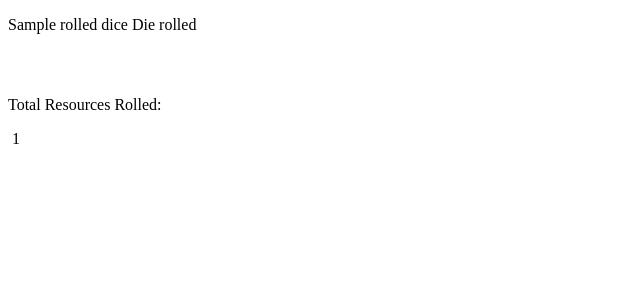
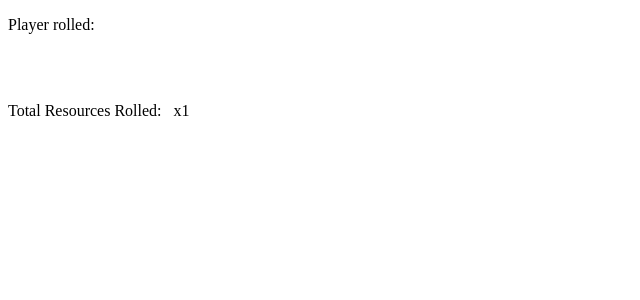
Before and after one commit to Karins-Coils/CastleDice, a Django app: template CastleDice/templates/rolldice.html in a window 1280 px wide. Shown: the top 300 px of the page, without its empty margins (0-640 px from the left). Run offline with Django 3.2, Linux system fonts and the light colour scheme; the template is opened without the code that fills it: most values are stand-ins (such as "Sample title", 1, 10 or a date in 2020); parts of the project's set-up code (start-up, migrations or seed data) failed here and were passed over.

Commit message:
fixed the not rolling duplicates error, changed some var names, and reformatted the template

```diff
--- a/CastleDice/dice/diceClass.py
+++ b/CastleDice/dice/diceClass.py
@@ -74,10 +74,10 @@ def roll_and_total_dice(dieSet):
 
 def total_dice(rolled_die):
     # takes in list formatted like so:
-    #   [ dice_type: (resource, count), ... ]
+    # ( (dice_type, (resource, count)), ...)
     r_rolled = {}
-    for d in rolled_die:
-        resource, count = rolled_die[d]
+    for d, roll in rolled_die:
+        resource, count = roll
         if r_rolled.has_key(resource):
             r_rolled[resource] += count
         else:
--- a/CastleDice/templates/rolldice.html
+++ b/CastleDice/templates/rolldice.html
@@ -2,19 +2,15 @@
 
 {% block body %}
 
-
-    {% for d_name, pair in rolled_dice.items %}
-        <p style="margin-bottom: 10px">
-            {{ d_name|capfirst }} Die rolled
-            <img class ="{{  d_name }}_die {{ pair.0 }}x{{ pair.1 }} mid">
-        </p>
+    <p>Player rolled: &nbsp;
+    {% for d_name, pair in rolled_dice%}
+        &nbsp;<img class ="{{  d_name }}_die {{ pair.0 }}x{{ pair.1 }} mid">&nbsp;
     {% endfor %}
+    </p>
     <br><br>
-    <p>Total Resources Rolled:</p>
+    <p>Total Resources Rolled:&nbsp;
     {% for d_name, count in totals.items %}
-        <p style="margin-bottom: 10px;">
-{#            {{ d_name|capfirst }}#}
-            <img class="{{ d_name }} mid"> {{ count }}
-        </p>
+            &nbsp;<img class="{{ d_name }} mid">x{{ count }}&nbsp;
     {% endfor %}
+    </p>
 {%  endblock %}
```
Also changed, not shown: CastleDice/dice/forms.py (+4 -5 lines), CastleDice/dice/views.py (+3 -5 lines), CastleDice/templates/choosedice.html (+5 -4 lines).
